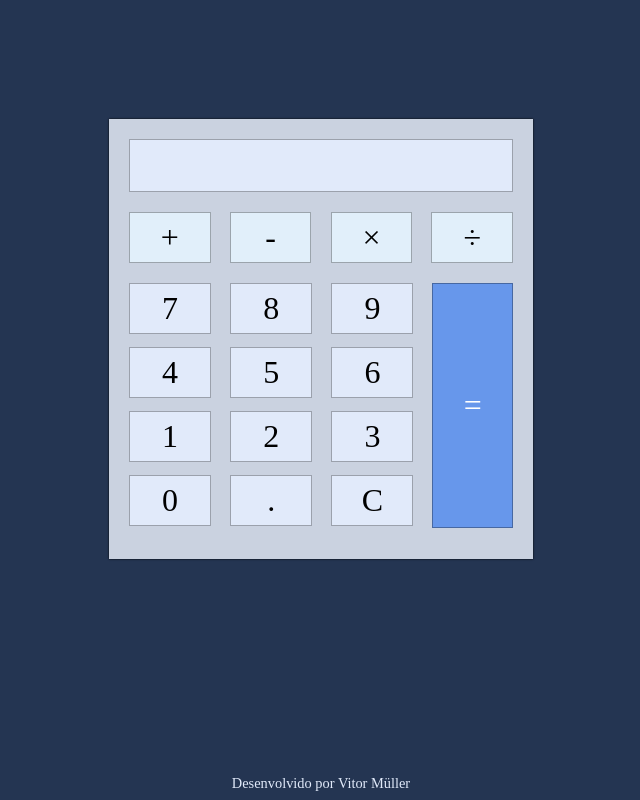
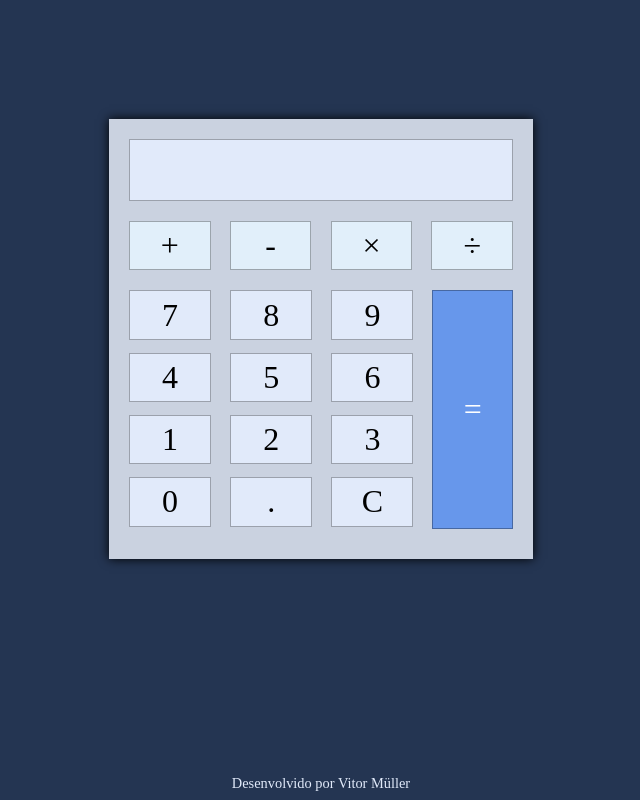
Before and after one commit to vitox013/calculadora, a plain HTML site: page index.html in a window 1280 px wide. Shown: the whole page, without its empty margins (319-959 px from the left). Drawn offline with Linux system fonts and the light colour scheme.

Commit message:
bug on resultado fixed

```diff
--- a/style/style.css
+++ b/style/style.css
@@ -23,18 +23,18 @@ body {
     height: 50vh;
     padding: 20px;
     gap: 20px;
-    box-shadow: 0px 0px 2px 0px black;
+    box-shadow: 0px 0px 10px 0px black;
     background-color: #CAD2E0;
 }
 
 .resultado {
-    display: flex;
     border: 1px solid rgba(0, 0, 0, 0.315);
     height: 20%;
-    justify-content: end;
-    align-items: center;
+    text-align: end;
     padding-right: 10px;
+    padding-top: 10px;
     background-color: #E1EAFA;
+    overflow: auto;
 }
 
 .resultado:hover {
@@ -58,6 +58,10 @@ body {
 
 .operacoes div:hover {
     box-shadow: 0px 0px 2px 0px black;
+}
+
+.operacoes div:active {
+    font-weight: bold;
 }
 
 .subcontainer {
@@ -89,6 +93,10 @@ body {
     width: 26.4%;
     align-items: center;
     justify-content: center;
+}
+
+.numbers div:active {
+    font-weight: bold;
 }
 
 .numbers div:hover {
```
